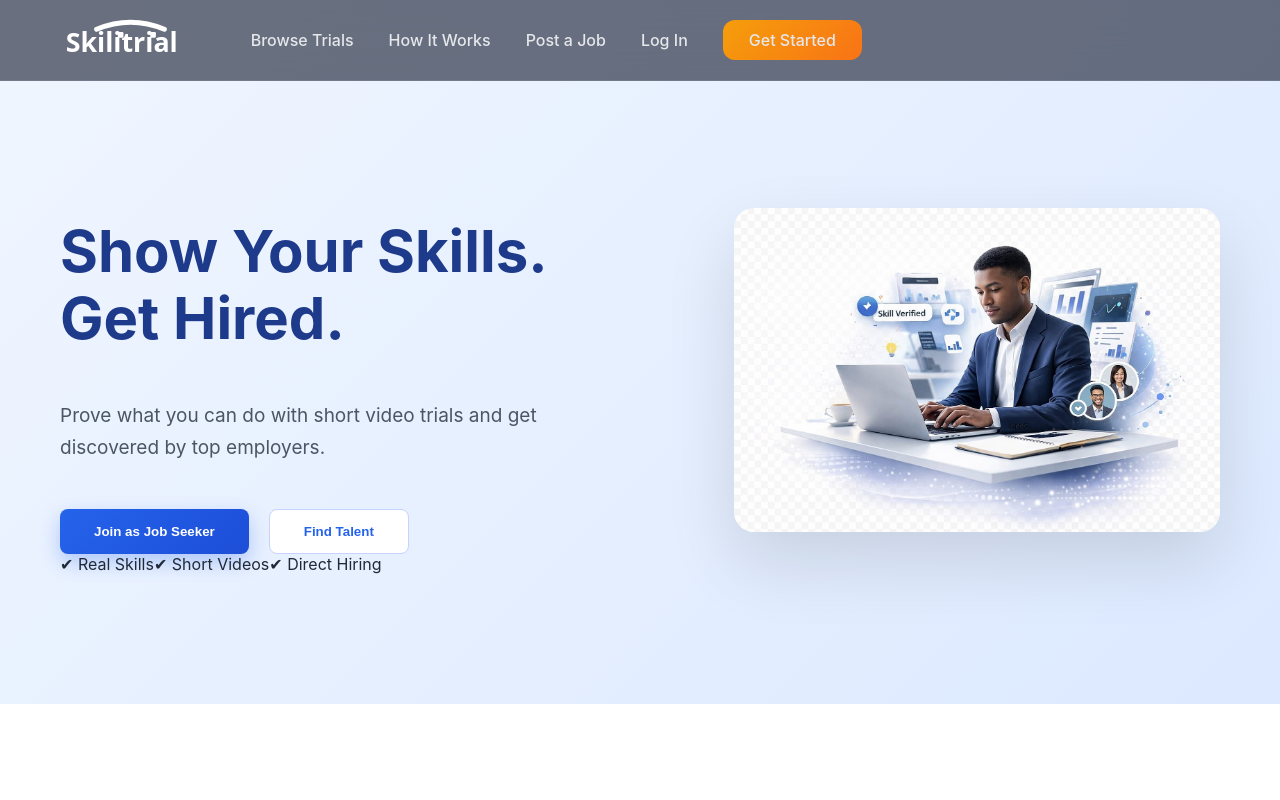
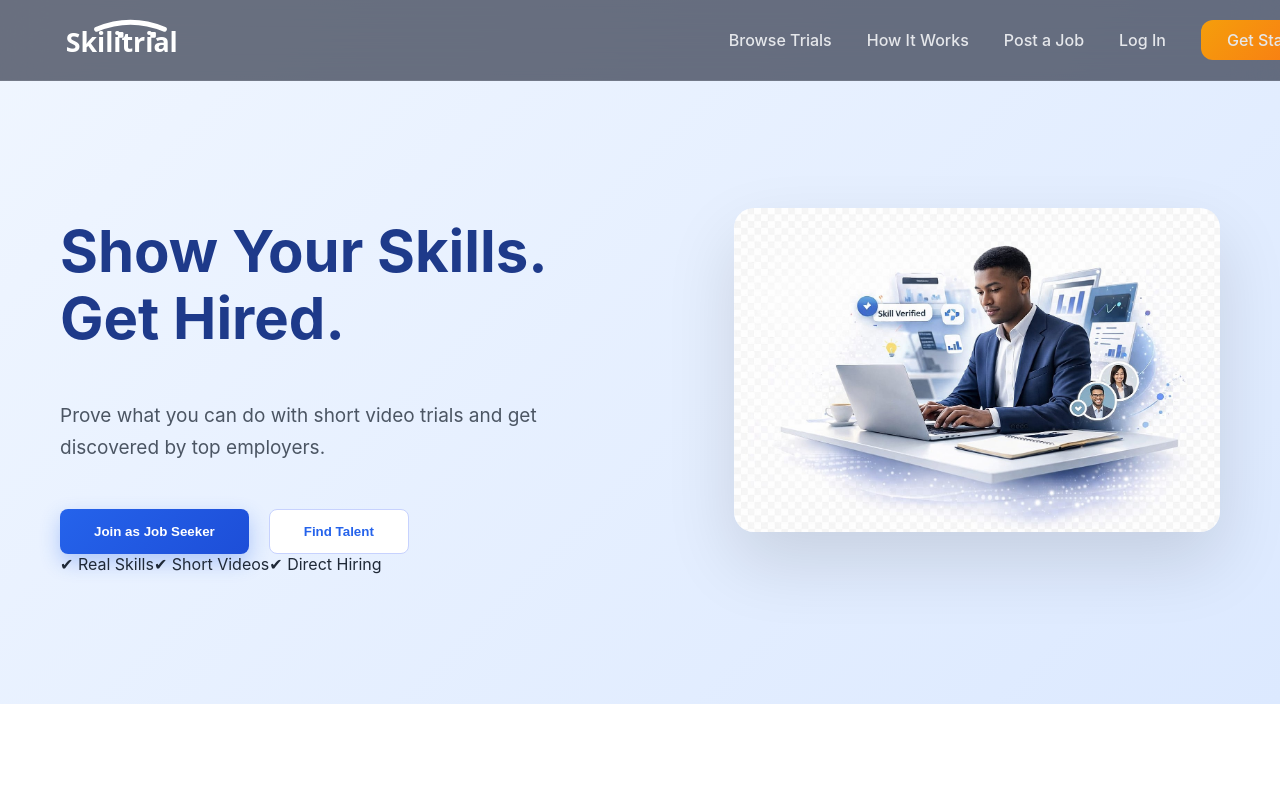
Before and after one commit to sahilbagal2004/Skilitrial, a React app in the folder skilitrial/frontend/: page / in a window 1280 px wide. Shown: the top 800 px of the page. Built offline with nearby package versions, Linux system fonts and the light colour scheme; the HTML template or start-up script is replaced by a standard one.

Commit message:
Final clean responsive navbar

```diff
--- a/skilitrial/frontend/src/components/Navbar.css
+++ b/skilitrial/frontend/src/components/Navbar.css
@@ -8,7 +8,8 @@
   height: 80px;
 
   display: flex;
-  align-items: center;      /* vertical center */
+  align-items: center;
+  justify-content: space-between;
 
   padding: 0 60px;
 
@@ -17,7 +18,6 @@
   -webkit-backdrop-filter: blur(20px);
 
   border-bottom: 1px solid rgba(255,255,255,0.08);
-
   z-index: 1000;
 }
 
@@ -39,20 +39,14 @@
   display: flex;
   align-items: center;
   gap: 35px;
-
-  margin-left: 50px;   /* spacing after logo */
 }
 
 /* NORMAL LINKS */
 .nav-links a {
-  display: flex;
-  align-items: center;
-
   color: #e5e7eb;
   text-decoration: none;
   font-weight: 500;
   font-size: 16px;
-
   transition: 0.3s ease;
 }
 
@@ -63,20 +57,26 @@
 /* GET STARTED BUTTON */
 .btn-start {
   padding: 10px 26px;
-
   background: linear-gradient(135deg, #f59e0b, #f97316);
   color: white;
   font-weight: 600;
-
   border-radius: 12px;
   text-decoration: none;
-
   transition: 0.3s ease;
 }
 
 .btn-start:hover {
   transform: translateY(-2px);
   box-shadow: 0 6px 20px rgba(249,115,22,0.4);
+}
+
+/* ================= HAMBURGER ================= */
+
+.hamburger {
+  display: none;
+  font-size: 28px;
+  cursor: pointer;
+  color: white;
 }
 
 /* ================= SCROLL ANIMATION ================= */
@@ -90,3 +90,36 @@
   transform: translateY(0);
   transition: transform 0.3s ease;
 }
+
+/* ================= MOBILE FIX ================= */
+
+@media (max-width: 768px) {
+
+  .navbar {
+    padding: 0 20px;
+  }
+
+  .nav-links {
+    position: absolute;
+    top: 80px;
+    left: 0;
+    width: 100%;
+
+    background: rgba(15, 23, 42, 0.95);
+
+    display: none;
+    flex-direction: column;
+    align-items: center;
+
+    padding: 25px 0;
+    gap: 25px;
+  }
+
+  .nav-links.active {
+    display: flex;
+  }
+
+  .hamburger {
+    display: block;
+  }
+}
--- a/skilitrial/frontend/src/components/Navbar.jsx
+++ b/skilitrial/frontend/src/components/Navbar.jsx
@@ -6,6 +6,7 @@ import { useState, useEffect } from "react";
 function Navbar() {
   const [showNavbar, setShowNavbar] = useState(true);
   const [lastScrollY, setLastScrollY] = useState(0);
+  const [menuOpen, setMenuOpen] = useState(false); // 🔥 Added
 
   useEffect(() => {
     const handleScroll = () => {
@@ -26,20 +27,47 @@ function Navbar() {
 
   return (
     <nav className={`navbar ${showNavbar ? "show" : "hide"}`}>
+
+      {/* LOGO */}
       <Link to="/" className="logo">
         <img src={logo} alt="Skilitrial Logo" />
       </Link>
 
-    <div className="nav-links">
-      <Link to="/browse-trials">Browse Trials</Link>
-      <Link to="/">How It Works</Link>
-      <Link to="/">Post a Job</Link>
-      <Link to="/login">Log In</Link>
+      {/* HAMBURGER ICON */}
+      <div
+        className="hamburger"
+        onClick={() => setMenuOpen(!menuOpen)}
+      >
+        ☰
+      </div>
 
-      {/* 🔥 MOVE BUTTON INSIDE HERE */}
-      <Link to="/register" className="btn-start">
+      {/* NAV LINKS */}
+      <div className={`nav-links ${menuOpen ? "active" : ""}`}>
+
+        <Link to="/browse-trials" onClick={() => setMenuOpen(false)}>
+          Browse Trials
+        </Link>
+
+        <Link to="/" onClick={() => setMenuOpen(false)}>
+          How It Works
+        </Link>
+
+        <Link to="/" onClick={() => setMenuOpen(false)}>
+          Post a Job
+        </Link>
+
+        <Link to="/login" onClick={() => setMenuOpen(false)}>
+          Log In
+        </Link>
+
+        <Link
+          to="/register"
+          className="btn-start"
+          onClick={() => setMenuOpen(false)}
+        >
           Get Started
         </Link>
+
       </div>
     </nav>
   );
```
Lines whose indentation alone changed are shown as unchanged.
